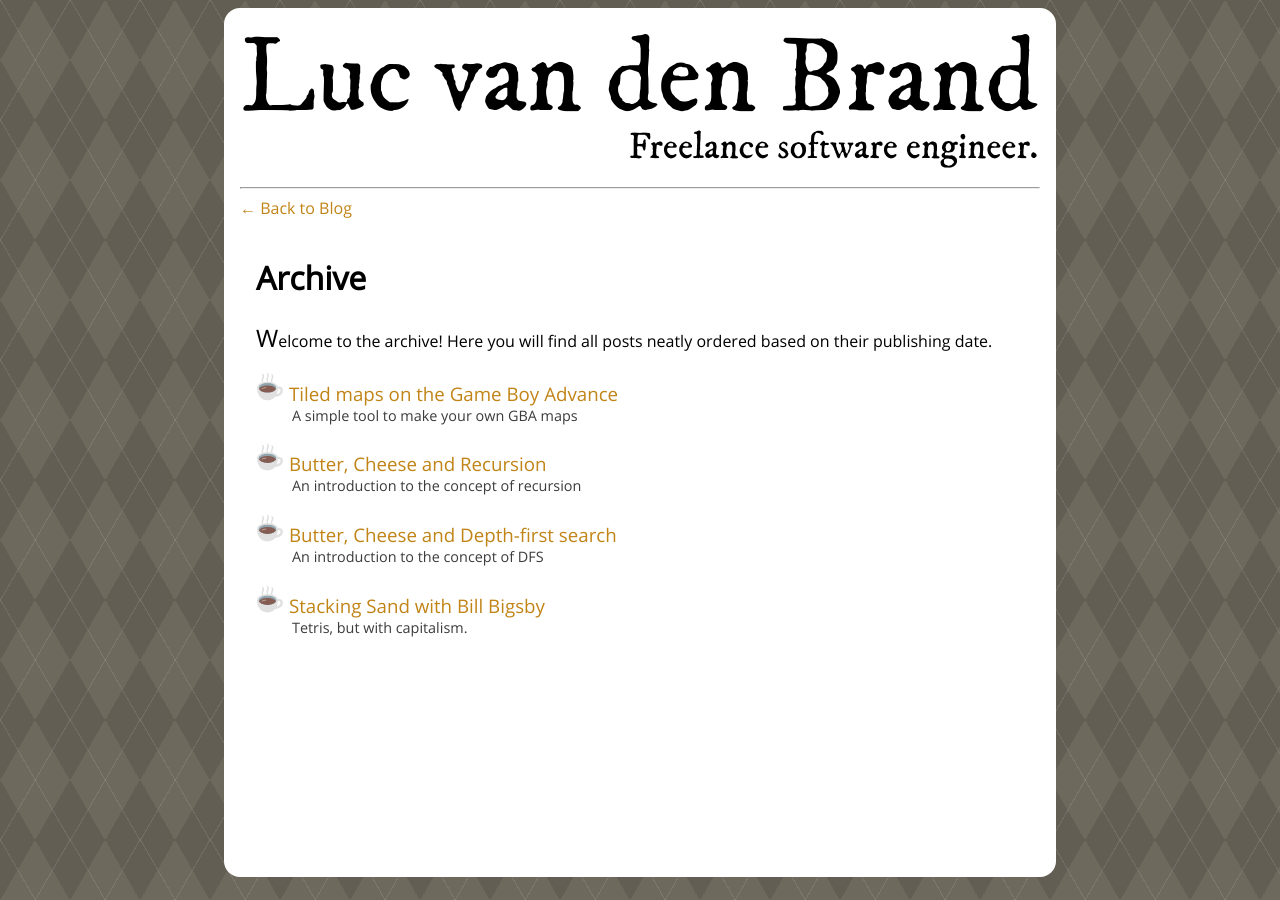
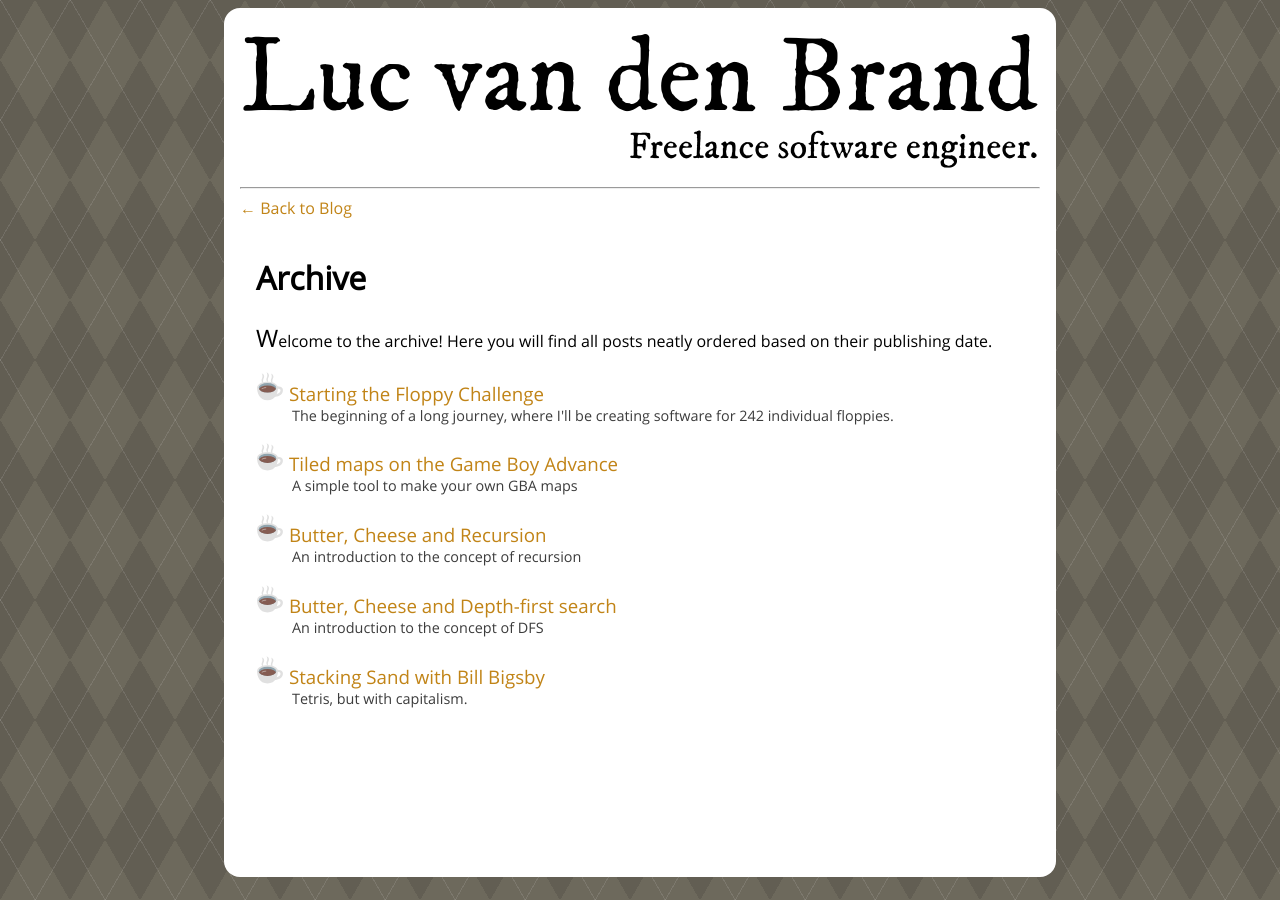
Before and after one commit to LucvandenBrand/lucvandenbrand.github.io, a Jekyll site: the page built from archive.md, in a window 1280 px wide. Built offline with Jekyll 4.4.1, drawn with Linux system fonts in a browser that asks for light colours; some of the changed lines change nothing that is shown.

Commit message:
Added preliminary post for the floppy challenge.

```diff
--- a/_data/projects.yml
+++ b/_data/projects.yml
@@ -1,8 +1,12 @@
+- project: floppy-challenge
+  name: Floppy Challenge
+  description: Programming challenge to create enough software to fill 242 individual 3.5" floppies.
+  link: https://floppychallenge.com
+- project: tiled2gba
+  name: Tiled2GBA
+  description: Simple tool for converting Tiled map data to a format better-suited for the Game Boy Advance.
+  link: https://github.com/LucvandenBrand/Tiled2GBA/releases
 - project: stacking-sand
   name: Stacking Sand with Bill Bigsby
   description: A simple C++ Tetris game where different blocks react to eachother and transform. Contains a simple story as well.
   link: https://github.com/LucvandenBrand/Stacking-Sand/releases
-- project: tiled2gba
-  name: Tiled2GBA
-  description: Simple tool for converting Tiled map data to a format better-suited for the Game Boy Advance.
-  link: https://github.com/LucvandenBrand/Tiled2GBA/releases
--- /dev/null
+++ b/_posts/2019-10-04-Floppy-Challenge.markdown
@@ -0,0 +1,17 @@
+---
+layout: post
+title:  "Starting the Floppy Challenge"
+summary: "The beginning of a long journey, where I'll be creating software for 242 individual floppies."
+date:   2019-10-04
+categories: challenge programming retro
+---
+![Tiled Image](/assets/posts/2019-10-04-Floppy-Challenge/floppies_picture.jpg "A dusty collection."){: .figure .right .small}
+When a colleague of mine asked if I would like to have a collection of his old 3.5" floppy disks, I instantly said yes. Like most computer nerds, [I'm inclined to be nostalgic about ageing technology]({{ site.baseurl }}{% post_url 2018-09-22-Tiled2GBA %}), so declining his offer was simply not an option. This however lead to the logical dilemma, what am I to with all these floppies? After making a backup of all the data (I'm now a proud owner of [Yogo Yogo](https://www.youtube.com/watch?v=fMq6_ogCmoA) for MS DOS), the disks were just collecting dust in a corner of my office.
+
+In order to make some use out of them, I created a challenge for myself:
+
+**Fill all 242 floppies with your own software.**
+
+There are no additional rules, as long as the program fits, it sits. I will be sharing my progress on this blog, where I'll try to explain how every floppy has been filled for those who might be interested. Of course I do not expect this project to end anytime soon. However, why the rush? I'm looking forward to seeing what I'll learn during the upcoming years :).
+
+For every floppy filled, I will add an entry to the project's main website: [https://floppychallenge.com](https://floppychallenge.com). Do you want to follow the project more closely? Feel free to star the associated [GitHub repository](https://github.com/LucvandenBrand/FloppyChallenge).
```
Also changed, not shown: assets/posts/2019-10-04-Floppy-Challenge/floppies_picture.jpg (added), assets/posts/2019-10-04-Floppy-Challenge/floppy.gif (added), assets/projects/floppy-challenge/icon.png (added).
